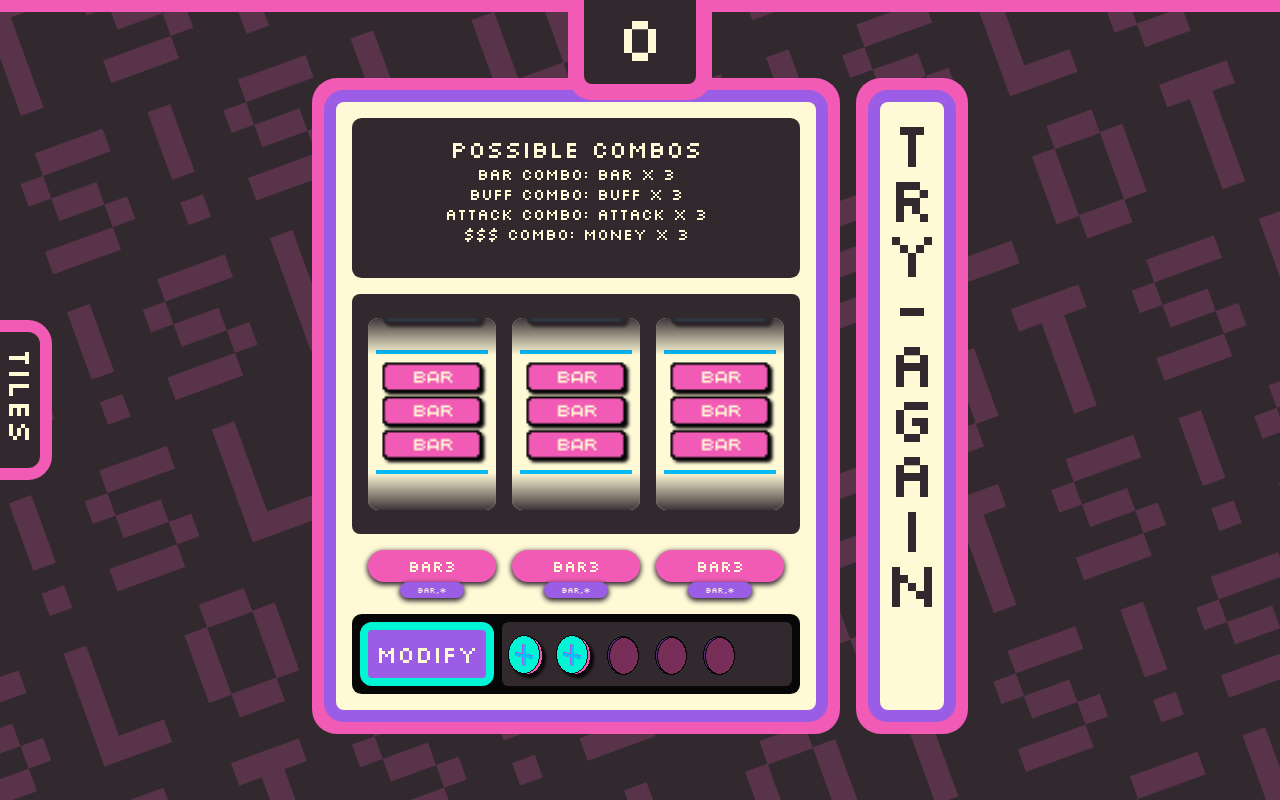
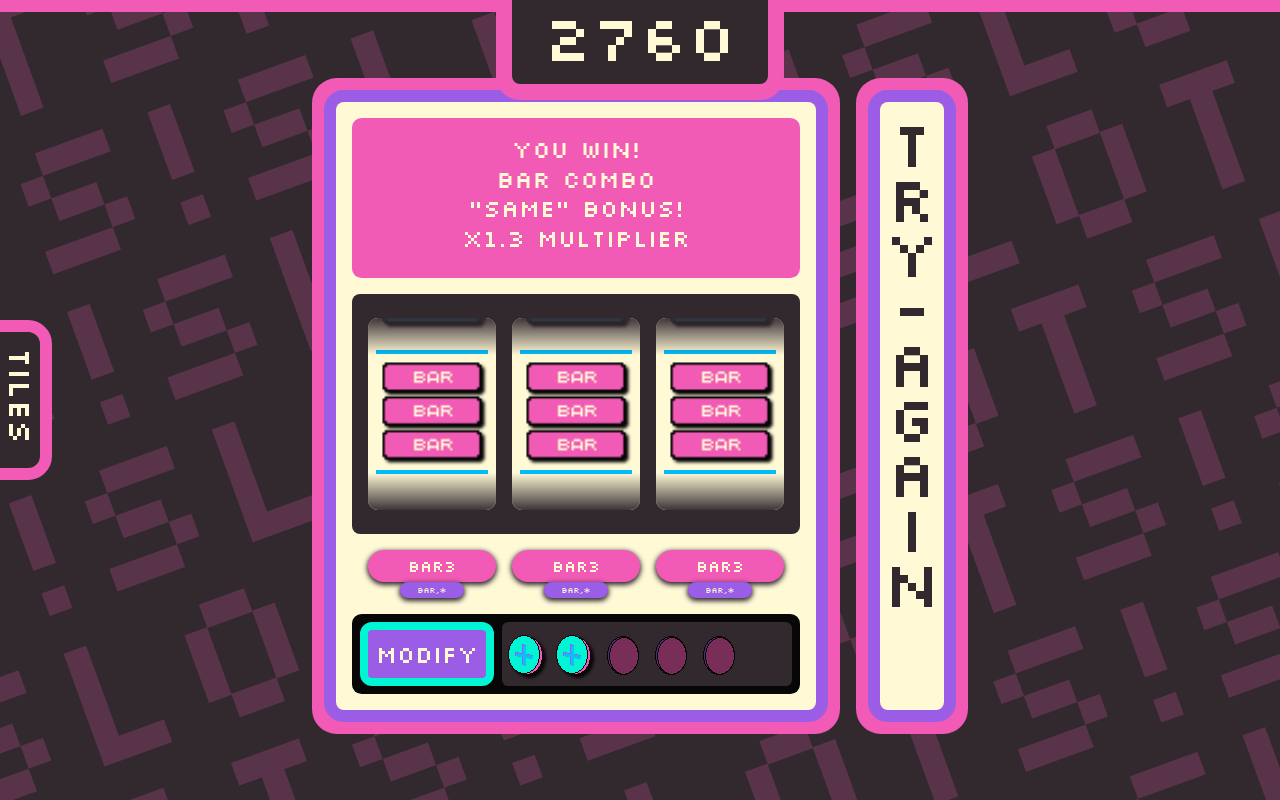
Before and after one commit to thyancey/slot-machine, a React (Vite) app: page / in a window 1280 px wide. Built offline with nearby package versions, Linux system fonts and the light colour scheme.

Commit message:
hook up combo/score tracking

```diff
--- a/src/components/slotmachine/index.tsx
+++ b/src/components/slotmachine/index.tsx
@@ -14,7 +14,7 @@ import ResultLabel from './components/result-label';
 import Display from './components/display';
 import { AppContext } from '../../store/appcontext';
 import UpgradeTray from './components/upgradetray';
-import { getRandomIdx } from './utils';
+import { getActiveCombos, getComboScore, getRandomIdx } from './utils';
 import { getTileFromDeckIdx } from '../../store/utils';
 
 const ScWrapper = styled.main`
@@ -113,8 +113,8 @@ function SlotMachine() {
   const [reelCombos, setReelCombos] = useState<ReelCombo[]>([]);
   const [activeCombos, setActiveCombos] = useState<ReelComboResult[]>([]);
   const [reelResults, setReelResults] = useState<DeckIdxCollection>([]);
-  const { setReelStates, reelStates, setTileDeck, setDeckState, tileDeck } = useContext(AppContext);
   const [targetSlotIdxs, setTargetSlotIdxs] = useState<number[]>([]);
+  const { setReelStates, reelStates, setTileDeck, setDeckState, tileDeck, incrementScore } = useContext(AppContext);
 
   useEffect(() => {
     // console.log('SlotMachine.initial load');
@@ -153,12 +153,24 @@ function SlotMachine() {
     [setReelResults]
   );
 
+  // all reels are done spinning, check for points
   useEffect(() => {
-    if (reelResults.length === reelStates.length && !reelResults.includes(-1)) {
+    if (reelResults.length > 0 && reelResults.length === reelStates.length && !reelResults.includes(-1)) {
       console.log('ALL REELS ARE DONE!');
+      const tiles = reelResults.map((slotIdx, reelIdx) => getTileFromDeckIdx(reelStates[reelIdx][slotIdx], tileDeck));
+      // console.log('tiles', tiles);
+      const activeCombos = getActiveCombos(tiles, reelCombos);
+      setActiveCombos(activeCombos);
+
+      const comboScore = getComboScore(tiles, activeCombos);
+      if (comboScore !== 0) {
+        console.log('INCREMENTSCORE', comboScore);
+        incrementScore(comboScore);
+      }
+
       setSpinLock(false);
     }
-  }, [reelResults, reelStates.length]);
+  }, [reelResults, reelStates, tileDeck, reelCombos, incrementScore]);
 
   const resultSet = useMemo(() => {
     if (reelStates.length === 0 || reelResults.length === 0) {
@@ -166,7 +178,7 @@ function SlotMachine() {
       return [];
     }
     return reelResults.map((slotIdx, reelIdx) => {
-      if(slotIdx === -1) return undefined;
+      if (slotIdx === -1) return undefined;
       const deckIdx = reelStates[reelIdx][slotIdx];
       return getTileFromDeckIdx(deckIdx, tileDeck);
     });
--- a/src/store/appcontext.tsx
+++ b/src/store/appcontext.tsx
@@ -55,17 +55,17 @@ const AppProvider = ({ children }: Props) => {
     discard: [],
   });
 
-  const incrementScore = (increment = 0) => {
+  const incrementScore = useCallback((increment = 0) => {
     setScore((prevScore) => prevScore + increment);
-  };
+  }, [ setScore ]);
 
+  // TODO - these should probably use useCallback, but it wasnt necessary when i first
+  // put them in here.
   const insertIntoReel = (reelIdx: number, positionIdx: number) => {
-    console.log('1');
     setReelStates(insertAfterPosition(reelIdx, positionIdx, selectedTileIdx, reelStates));
   };
 
   const removeFromReel = (reelIdx: number, positionIdx: number) => {
-    console.log('2');
     setReelStates(removeAtPosition(reelIdx, positionIdx, reelStates));
   };
 
```
